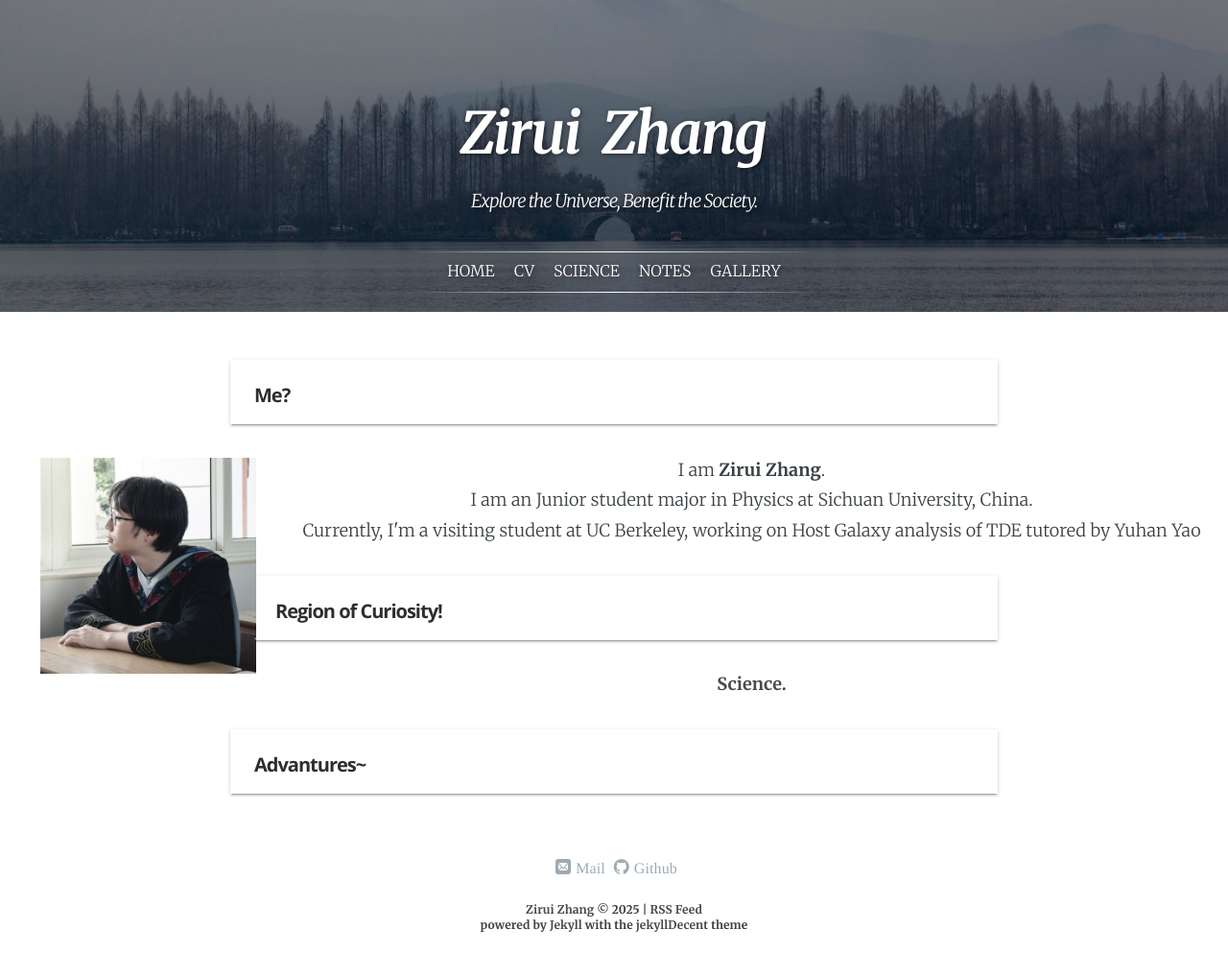
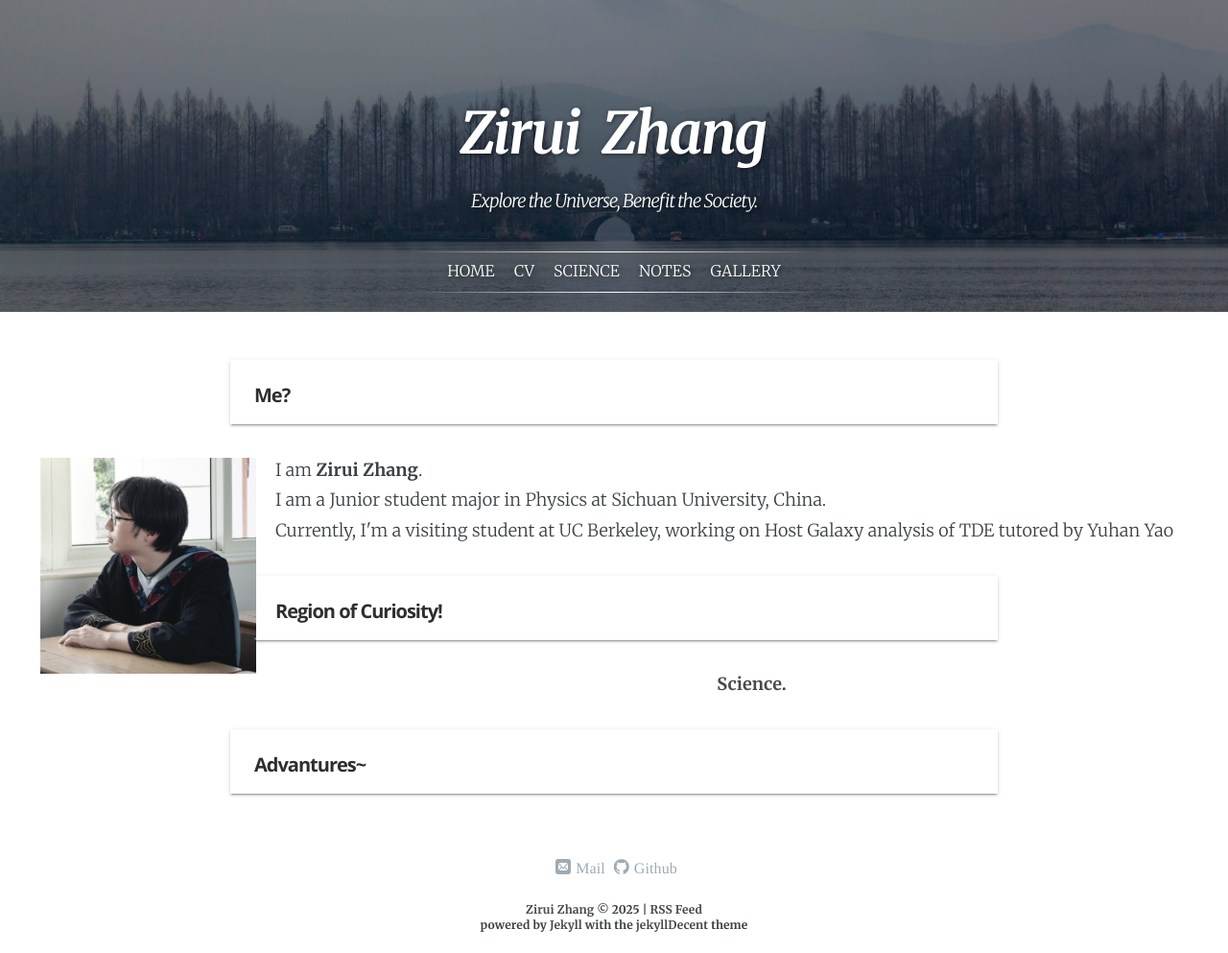
Before and after one commit to ZAKIRAM0/ZAKIRAM0.github.io, a Jekyll site: the page built from index.html, in a window 1280 px wide. Shown: the whole page at 96% size. Built offline with Jekyll 4.4.1, drawn with Linux system fonts in a browser that asks for light colours; some web fonts are replaced; a script that is not in the unit is left out.

Commit message:
Update index.html

```diff
--- a/index.html
+++ b/index.html
@@ -16,16 +16,14 @@ layout: default
 <div class="md-card shadow" style = "text-align:left;">
        <h2>Me?</h2>
    </div>
-   <div class="content">
+    <div class="content" style="text-align: left; word-wrap: break-word;">
         <ul>
             <p style="width:26.7%; max-width: 225px;">
-            <img src="{{ '/assets/page/chang_cover.jpg' | absolute_url }}" align="left" width="0px" style="vertical-align:left;margin:3px 20px 3px 2px"/>
+                <img src="{{ '/assets/page/chang_cover.jpg' | absolute_url }}" align="left" width="0px" style="vertical-align:left; margin:3px 20px 3px 2px"/>
             </p>
-
             I am <b>Zirui Zhang</b>. <br>
             <!--[if lt IE 9]><script>document.createElement('audio');</script><![endif]-->
-          I am an Junior student major in Physics at Sichuan University, China. <br>
-
+            I am a Junior student major in Physics at Sichuan University, China. <br>
             Currently, I'm a visiting student at UC Berkeley, working on Host Galaxy analysis of TDE tutored by Yuhan Yao <b><a href='https://yaoyuhan.github.io/'> </a><b>
         </ul>
     </div>
```
Lines whose indentation alone changed are shown as unchanged.
